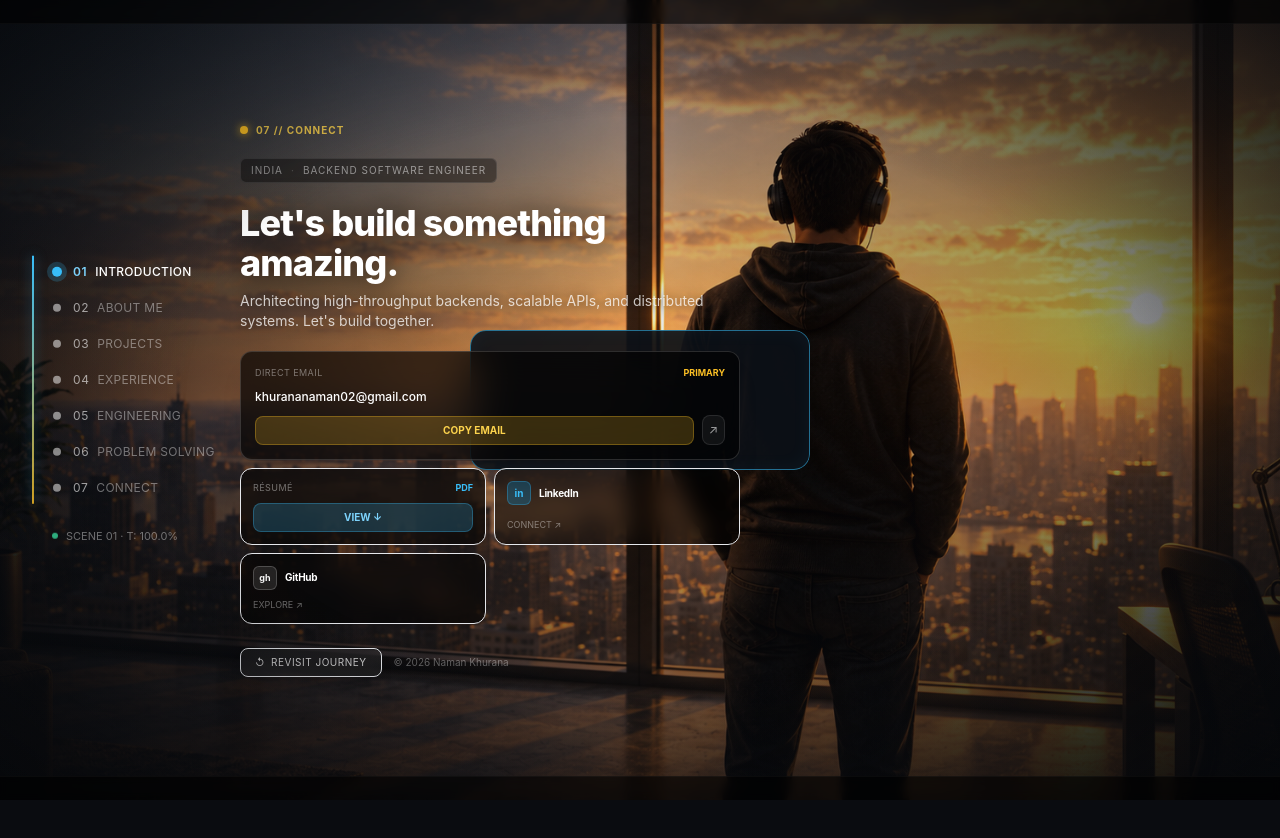
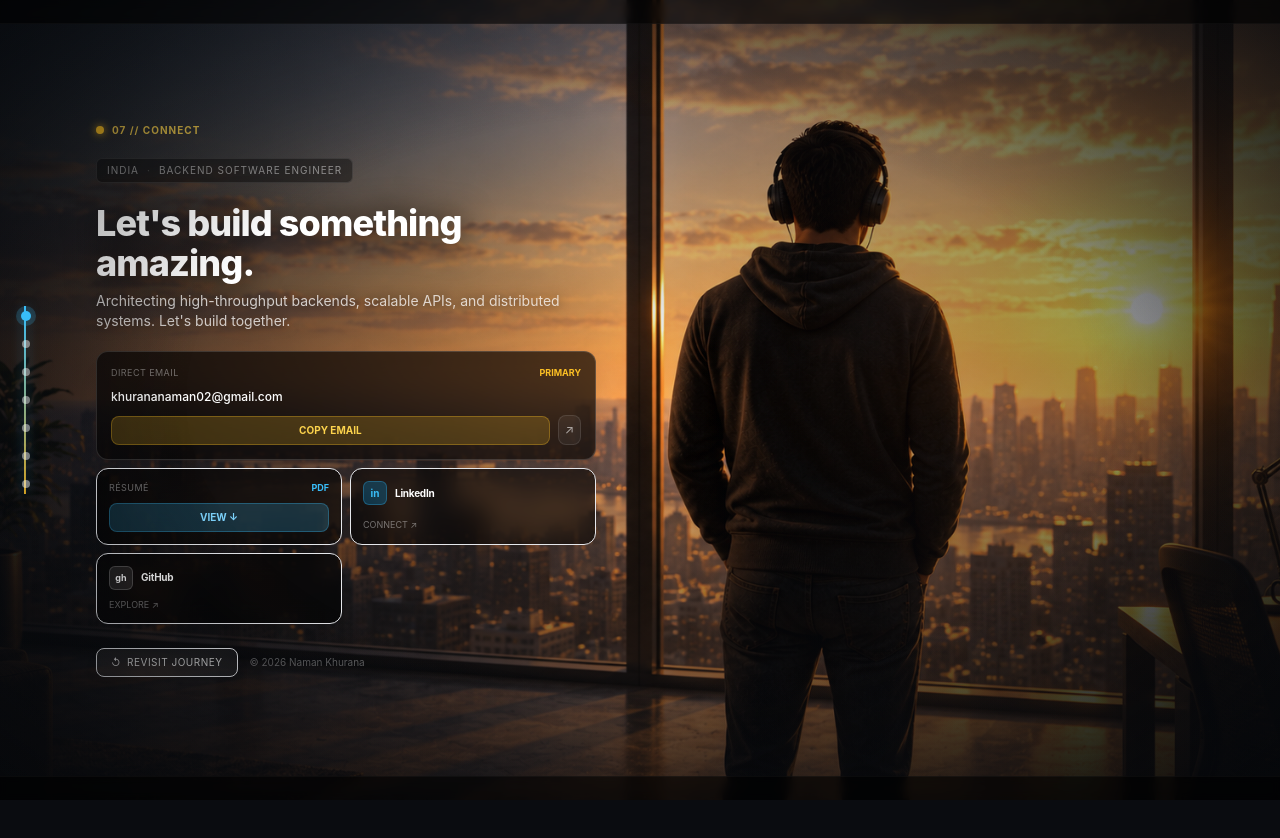
Before and after one commit to Naman-Khurana/PortfolioWebsite, a Next.js app: page / in a window 1280 px wide. Shown: the top 838 px of the page. Built offline with nearby package versions, Linux system fonts and the light colour scheme.

Commit message:
polished the website to fix cluttering, customized the project to allow simple content updation from single file

```diff
--- a/src/components/journey/scenes/Phase02AboutWall.tsx
+++ b/src/components/journey/scenes/Phase02AboutWall.tsx
@@ -3,6 +3,7 @@
 import React from "react";
 import { motion, useTransform } from "motion/react";
 import { useTimeline } from "@/context/TimelineContext";
+import { portfolioData } from "@/data/portfolio";
 
 interface Props {
   // These values are driven by parent TheWalkTransition to stay in sync with
@@ -64,8 +65,8 @@ export const Phase02AboutWall: React.FC<Props> = ({ isTransitioning }) => {
   // Gateway node pulse indicator animation on approach
   const gatewayBorderGlow = useTransform(
     scrollProgress,
-    [0.50, 0.57],
-    [0.5, 1.0]
+    [0.50, 0.57, 0.62],
+    [0.5, 1.0, 0]
   );
 
   return (
@@ -112,16 +113,16 @@ export const Phase02AboutWall: React.FC<Props> = ({ isTransitioning }) => {
 
         {/* -------- SATELLITE NODE 01: HIGH-THROUGHPUT SYSTEMS -------- */}
         <motion.div
-          className="absolute top-[20%] left-[6%] sm:left-[10%] md:left-[12%] max-w-[280px] sm:max-w-[300px] pointer-events-none"
+          className="absolute top-[20%] left-[16%] sm:left-[18%] md:left-[19%] max-w-[280px] sm:max-w-[300px] pointer-events-none"
           style={{ opacity: satelliteOpacity }}
         >
           <div className="p-4 rounded-xl bg-black/70 border border-sky-500/25 backdrop-blur-sm">
             <span className="font-mono text-[10px] text-sky-400 tracking-wider uppercase font-semibold block mb-1">
-              NODE // 01 · SYSTEMS
+              {portfolioData.identity.aboutNodes[0].eyebrow}
             </span>
-            <h3 className="text-sm font-semibold text-white mb-1">High-Throughput Core</h3>
+            <h3 className="text-sm font-semibold text-white mb-1">{portfolioData.identity.aboutNodes[0].title}</h3>
             <p className="text-[11px] text-white/60 leading-relaxed">
-              Low-latency services, spatial telemetry pipelines, and ACID-compliant transactional backends in Java & Spring Boot.
+              {portfolioData.identity.aboutNodes[0].description}
             </p>
           </div>
         </motion.div>
@@ -133,11 +134,11 @@ export const Phase02AboutWall: React.FC<Props> = ({ isTransitioning }) => {
         >
           <div className="p-4 rounded-xl bg-black/70 border border-amber-500/25 backdrop-blur-sm">
             <span className="font-mono text-[10px] text-amber-400 tracking-wider uppercase font-semibold block mb-1">
-              NODE // 02 · ARCHITECTURE
+              {portfolioData.identity.aboutNodes[1].eyebrow}
             </span>
-            <h3 className="text-sm font-semibold text-white mb-1">Simplifying Complexity</h3>
+            <h3 className="text-sm font-semibold text-white mb-1">{portfolioData.identity.aboutNodes[1].title}</h3>
             <p className="text-[11px] text-white/60 leading-relaxed">
-              Decomposing distributed friction into modular microservices with strict separation of concerns and robust indexing.
+              {portfolioData.identity.aboutNodes[1].description}
             </p>
           </div>
         </motion.div>
@@ -149,11 +150,11 @@ export const Phase02AboutWall: React.FC<Props> = ({ isTransitioning }) => {
         >
           <div className="p-4 rounded-xl bg-black/70 border border-emerald-500/25 backdrop-blur-sm">
             <span className="font-mono text-[10px] text-emerald-400 tracking-wider uppercase font-semibold block mb-1">
-              NODE // 03 · AI & PIPELINES
+              {portfolioData.identity.aboutNodes[2].eyebrow}
             </span>
-            <h3 className="text-sm font-semibold text-white mb-1">Grounding & Vector Retrieval</h3>
+            <h3 className="text-sm font-semibold text-white mb-1">{portfolioData.identity.aboutNodes[2].title}</h3>
             <p className="text-[11px] text-white/60 leading-relaxed">
-              Integrating RAG pipelines and pgvector search with verified grounding to automate enterprise workflows.
+              {portfolioData.identity.aboutNodes[2].description}
             </p>
           </div>
         </motion.div>
--- a/src/components/journey/scenes/Phase06ProblemSolving.tsx
+++ b/src/components/journey/scenes/Phase06ProblemSolving.tsx
@@ -413,7 +413,7 @@ export const Phase06ProblemSolving: React.FC = () => {
               <span className="text-amber-400">ENGINEER MINDSET</span>
             </div>
             <p className="text-[11px] text-white/80 font-sans leading-relaxed">
-              &quot;Decompose high-dimension complexity into atomic subproblems. Rigorously optimize invariant bounds ($O(N \log N)$ / $O(V+E)$), stress-test edge conditions, and enforce deterministic correctness.&quot;
+              &quot;{problemData?.philosophy}&quot;
             </p>
           </div>
 
--- a/src/components/journey/scenes/Phase07Connect.tsx
+++ b/src/components/journey/scenes/Phase07Connect.tsx
@@ -7,8 +7,9 @@
  * Concept: "The Spatial Pull-Back & Horizon // Release"
  *
  * Contact content is data-driven from portfolioData.contact.
- * Layout: content sits in the left open area of 05-outro.png, shifted right
- * of the fixed side navigation (which occupies ~192px on the left edge).
+ * Layout: content sits in the left open area of 05-outro.png. The chapter
+ * navigation is a slim rail, so the contact composition can use this space
+ * without an artificial left gutter.
  */
 
 import React, { useState } from "react";
@@ -54,7 +55,6 @@ export const Phase07Connect: React.FC = () => {
       }
     >
       {/*
-        Padding left accounts for the side navigation (~160-200px wide on desktop).
         Content is constrained to the LEFT half of the image (character is on the right).
         We use absolute positioning so it doesn't affect the image layer.
       */}
@@ -62,7 +62,7 @@ export const Phase07Connect: React.FC = () => {
         <div
           className="
             flex flex-col gap-5 pointer-events-auto
-            ml-44 sm:ml-52 md:ml-56 lg:ml-60
+            ml-12 sm:ml-16 md:ml-20 lg:ml-24
             mr-auto
             max-w-[420px] sm:max-w-[460px] md:max-w-[500px]
             px-0
@@ -90,7 +90,7 @@ export const Phase07Connect: React.FC = () => {
               {contact.tagline}
             </h2>
             <p className="text-xs sm:text-sm text-white/75 leading-relaxed drop-shadow-[0_1px_6px_rgba(0,0,0,0.9)]">
-              Architecting high-throughput backends, scalable APIs, and distributed systems. Let&apos;s build together.
+              {contact.introduction}
             </p>
           </div>
 
--- a/src/components/navigation/SideNavigation.tsx
+++ b/src/components/navigation/SideNavigation.tsx
@@ -8,88 +8,57 @@ import { useTimeline } from "@/context/TimelineContext";
 export const SideNavigation: React.FC = () => {
   const { currentProgress, activeCheckpointIndex, scrollToProgress, prefersReducedMotion } = useTimeline();
 
-  const isWorkspaceActive = currentProgress >= 0.58 && currentProgress <= 0.985;
-
   return (
     <nav
       aria-label="Story Timeline Navigation"
-      className={`fixed left-4 md:left-8 top-1/2 -translate-y-1/2 z-40 hidden sm:flex flex-col items-start gap-4 select-none pointer-events-auto transition-all duration-300 ${
-        isWorkspaceActive ? "opacity-35 hover:opacity-100" : "opacity-100"
-      }`}
+      className="fixed left-4 md:left-6 top-1/2 -translate-y-1/2 z-40 hidden sm:flex flex-col items-center gap-3 select-none pointer-events-auto"
     >
-      {/* Chapter Indicator Bar */}
-      <div className="relative pl-5 border-l border-white/10 flex flex-col gap-5 py-2">
+      {/*
+        This is deliberately a compact scrubber instead of a label-heavy menu.
+        Full-screen scenes own the canvas, so labels here used to collide with
+        the hero and the application panels. Each scene already identifies
+        itself in its own header; this rail only preserves orientation and
+        direct chapter navigation.
+      */}
+      <div className="relative border-l border-white/15 flex flex-col gap-4 py-1">
         {/* Dynamic scroll progress indicator along the track */}
         <motion.div
           className="absolute left-[-1px] top-0 w-[2px] bg-gradient-to-b from-sky-400 to-amber-400/80 shadow-[0_0_12px_rgba(56,189,248,0.5)] origin-top"
           style={{
-            height: `${Math.min(100, Math.max(8, currentProgress * 100 * 7))}%`,
+            height: `${Math.min(100, Math.max(2, currentProgress * 100))}%`,
           }}
           transition={prefersReducedMotion ? { duration: 0 } : undefined}
         />
 
         {portfolioData.checkpoints.map((cp, idx) => {
           const isActive = idx === activeCheckpointIndex;
-          const isPhase1Available = cp.activeInPhase1;
+          const chapterStart = cp.range[0];
 
           return (
-            <div
+            <button
+              type="button"
               key={cp.id}
-              className="group flex items-center gap-3 relative transition-all duration-300"
+              onClick={() => scrollToProgress(chapterStart)}
+              aria-label={`Go to ${cp.title}`}
+              aria-current={isActive ? "step" : undefined}
+              title={`${cp.number} · ${cp.title}`}
+              className="group relative -ml-[5px] flex h-3 w-3 items-center justify-center rounded-full focus:outline-none focus-visible:ring-2 focus-visible:ring-sky-300/80"
             >
-              {/* Checkpoint Dot */}
               <div
-                className={`w-2 h-2 rounded-full transition-all duration-300 ${
+                className={`h-2 w-2 rounded-full transition-all duration-300 ${
                   isActive
                     ? "bg-sky-400 ring-4 ring-sky-400/20 scale-125"
-                    : isPhase1Available
-                    ? "bg-white/50 group-hover:bg-white/80"
-                    : "bg-white/20"
+                    : "bg-white/45 group-hover:bg-white/90 group-hover:scale-125"
                 }`}
               />
-
-              {/* Number and Label */}
-              <div className="flex items-baseline gap-2">
-                <span
-                  className={`font-mono text-xs tracking-wider transition-colors duration-200 ${
-                    isActive
-                      ? "text-sky-300 font-semibold"
-                      : isPhase1Available
-                      ? "text-white/60 group-hover:text-white/90"
-                      : "text-white/25"
-                  }`}
-                >
-                  {cp.number}
-                </span>
-
-                <span
-                  className={`text-xs tracking-wide uppercase transition-all duration-200 ${
-                    isActive
-                      ? "text-white font-medium opacity-100 translate-x-0"
-                      : isPhase1Available
-                      ? "text-white/50 group-hover:text-white/80 opacity-80"
-                      : "text-white/20 opacity-40 cursor-not-allowed"
-                  }`}
-                >
-                  {cp.title}
-                </span>
-
-                {!isPhase1Available && (
-                  <span className="opacity-0 group-hover:opacity-100 transition-opacity text-[10px] font-mono text-amber-400/60 ml-1">
-                    (upcoming)
-                  </span>
-                )}
-              </div>
-            </div>
+            </button>
           );
         })}
       </div>
 
-      {/* Timeline time progression readout */}
-      <div className="pl-5 pt-2 flex items-center gap-2 text-[11px] font-mono text-white/40">
-        <span className="w-1.5 h-1.5 rounded-full bg-emerald-400/80 animate-pulse" />
-        <span>SCENE {portfolioData.checkpoints[activeCheckpointIndex]?.number || "01"} · T: {(currentProgress * 100).toFixed(1)}%</span>
-      </div>
+      <span className="sr-only">
+        Scene {portfolioData.checkpoints[activeCheckpointIndex]?.number || "01"} · {(currentProgress * 100).toFixed(1)}% complete
+      </span>
     </nav>
   );
 };
```
Also changed, not shown: src/components/journey/scenes/Phase05Engineering.tsx (+2 -8 lines), src/components/journey/scenes/SoftwareConsole.tsx (+9 -25 lines), src/data/portfolio.ts (+36 -0 lines), src/types/portfolio.ts (+17 -1 lines), 1 other file (tests, documents, lock files or other folders).
